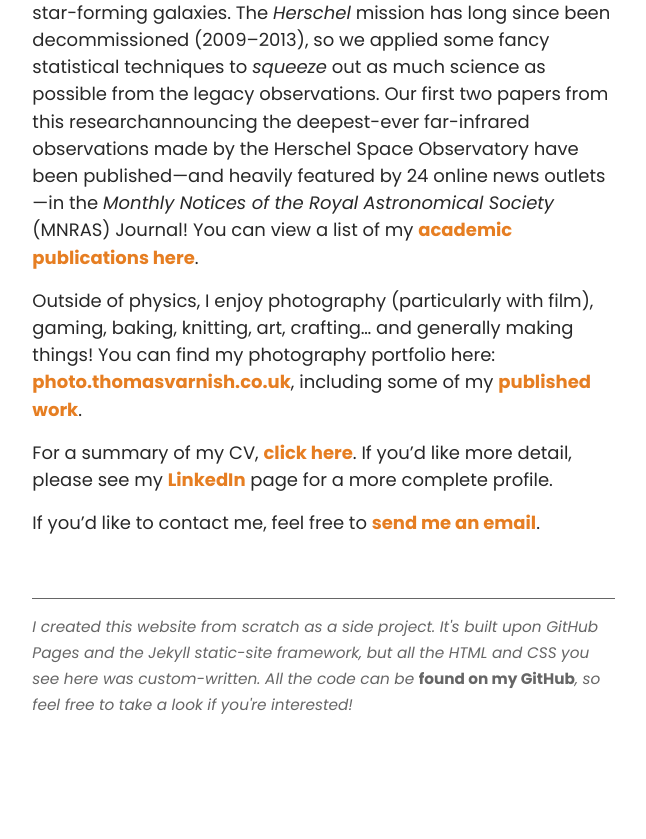
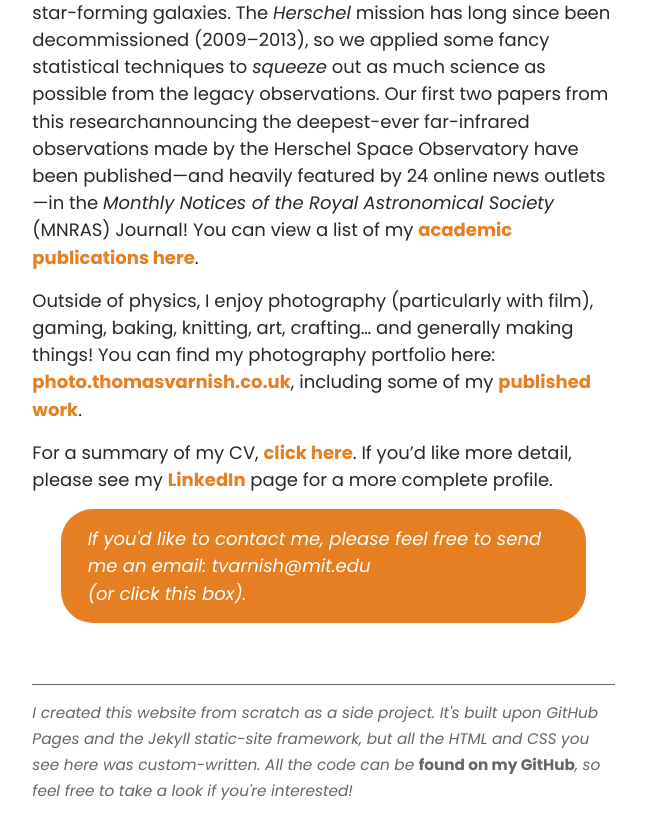
Before and after one commit to tvarnish/tvarnish.github.io, a Jekyll site: the page built from about.md, in a window 1280 px wide and 900 px high, scrolled down 1969 px. Shown: the top 839 px of the window, without its empty margins (383-1029 px from the left). Built offline with Jekyll 4.4.1, drawn with Linux system fonts in a browser that asks for light colours; nearby versions of some CDN libraries; before the commit the page ends 2783 px from its top, so only the background shows below that.

Commit message:
Add contact box to bottom of page

```diff
--- a/about.md
+++ b/about.md
@@ -55,7 +55,15 @@ You can find my photography portfolio here: [photo.thomasvarnish.co.uk](https://
 For a summary of my CV, [click here](/cv).
 If you'd like more detail, please see my [LinkedIn](https://linkedin.com/in/{{ site.author.linkedin }}) page for a more complete profile.
 
-If you'd like to contact me, feel free to [send me an email](mailto:tvarnish@mit.edu).
+<!-- If you'd like to contact me, feel free to [send me an email](mailto:tvarnish@mit.edu). -->
+
+<div class="home-banner">
+    <a href="mailto:tvarnish@mit.edu">
+    <div class="home-banner-container">
+        <p> If you'd like to contact me, please feel free to send me an email: tvarnish@mit.edu<br>(or click this box). </p>
+    </div>
+    </a>
+</div>
 
 <div class="endnote">
 I created this website from scratch as a side project. It's built upon GitHub Pages and the Jekyll static-site framework, but all the HTML and CSS you see here was custom-written. All the code can be <a href="https://github.com/{{ site.author.github }}/{{ site.author.github }}.github.io">found on my GitHub</a>, so feel free to take a look if you're interested!
```
